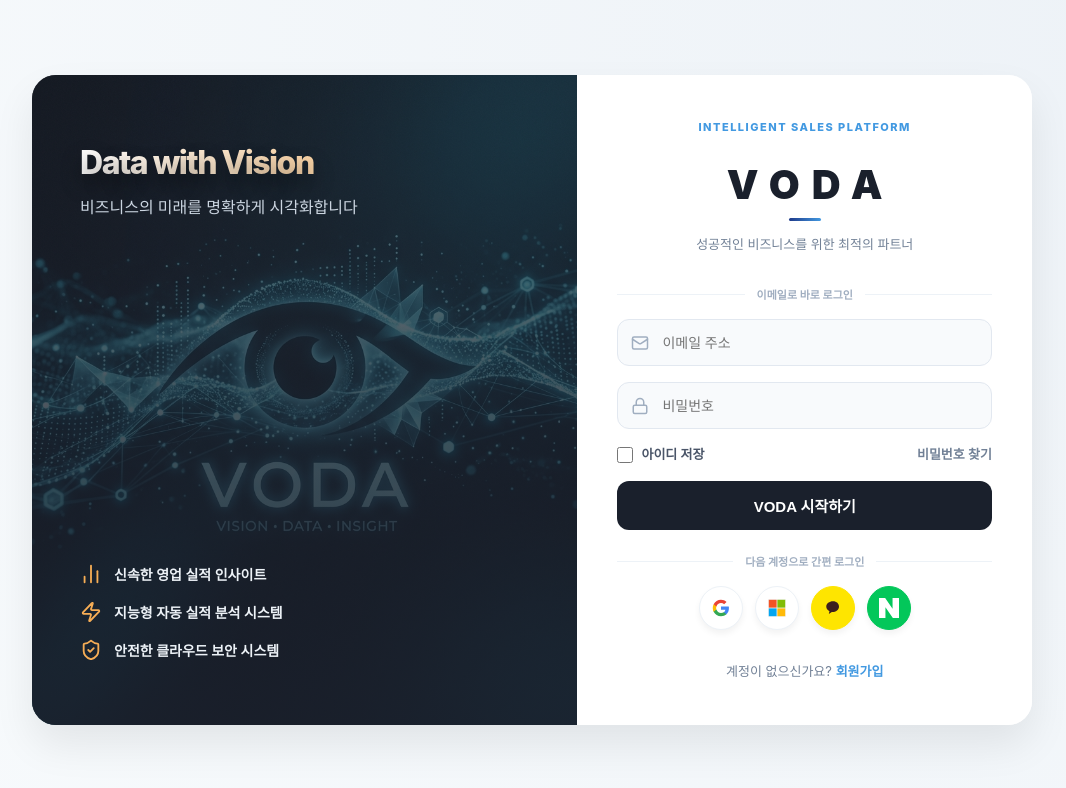
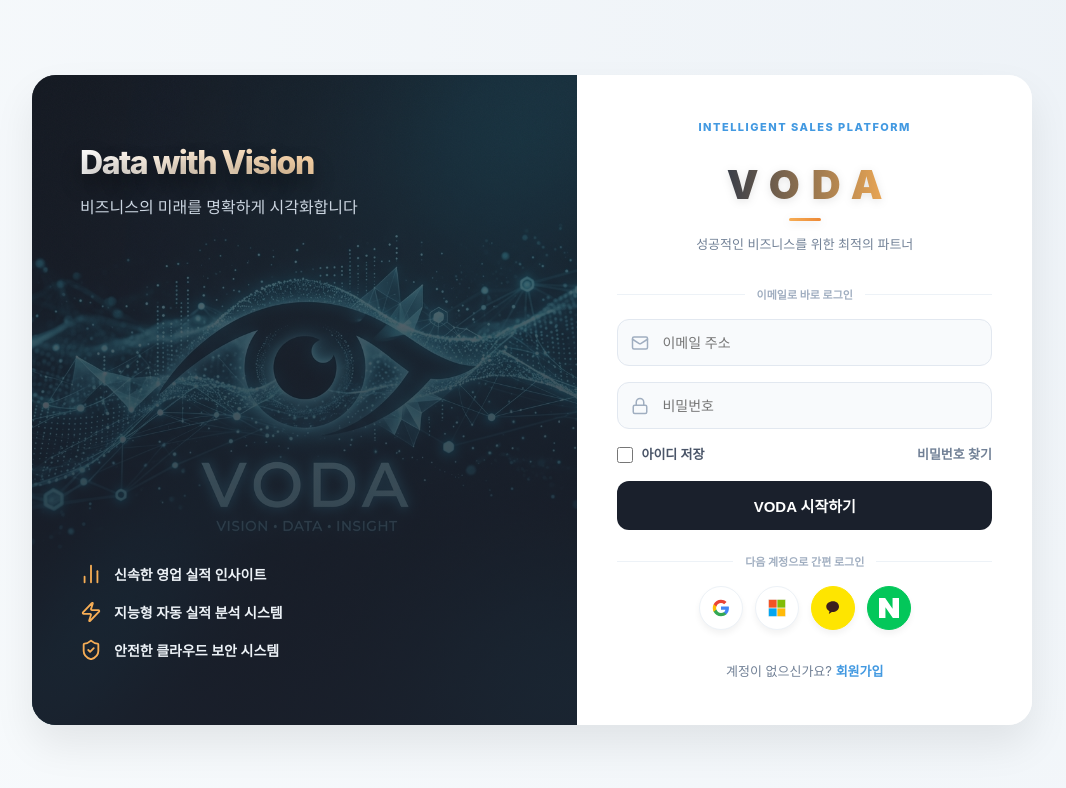
Before and after one commit to emasterdrs/sales-dashboard-v3, a React (Vite) app: page /login in a window 1280 px wide. Shown: the top 788 px of the page, without its empty margins (108-1174 px from the left). Built offline with nearby package versions, Linux system fonts and the light colour scheme; no server answers.

Commit message:
[UI Branding] Unified Orange Gradient theme for VODA logo

```diff
--- a/src/pages/Auth/LoginPage.module.css
+++ b/src/pages/Auth/LoginPage.module.css
@@ -148,11 +148,19 @@
   letter-spacing: 12px;
   padding-left: 12px; /* Perfect tracking offset */
   margin: 16px 0;
-  color: #1a202c;
+  background: linear-gradient(90deg, #1a202c 0%, #4a5568 100%);
+  -webkit-background-clip: text;
+  background-clip: text;
+  -webkit-text-fill-color: transparent;
+  background: linear-gradient(90deg, #2d3748, #f6ad55);
+  -webkit-background-clip: text;
+  background-clip: text;
+  -webkit-text-fill-color: transparent;
   text-transform: uppercase;
   text-align: center;
   position: relative;
   display: inline-block;
+  filter: drop-shadow(0 2px 4px rgba(0,0,0,0.1));
 }
 
 .mainLogoTitle::after {
@@ -163,7 +171,7 @@
   transform: translateX(-50%);
   width: 32px;
   height: 3px;
-  background: linear-gradient(90deg, #1e3a8a, #4299e1);
+  background: linear-gradient(90deg, #f6ad55, #ed8936);
   border-radius: 2px;
 }
 
```
